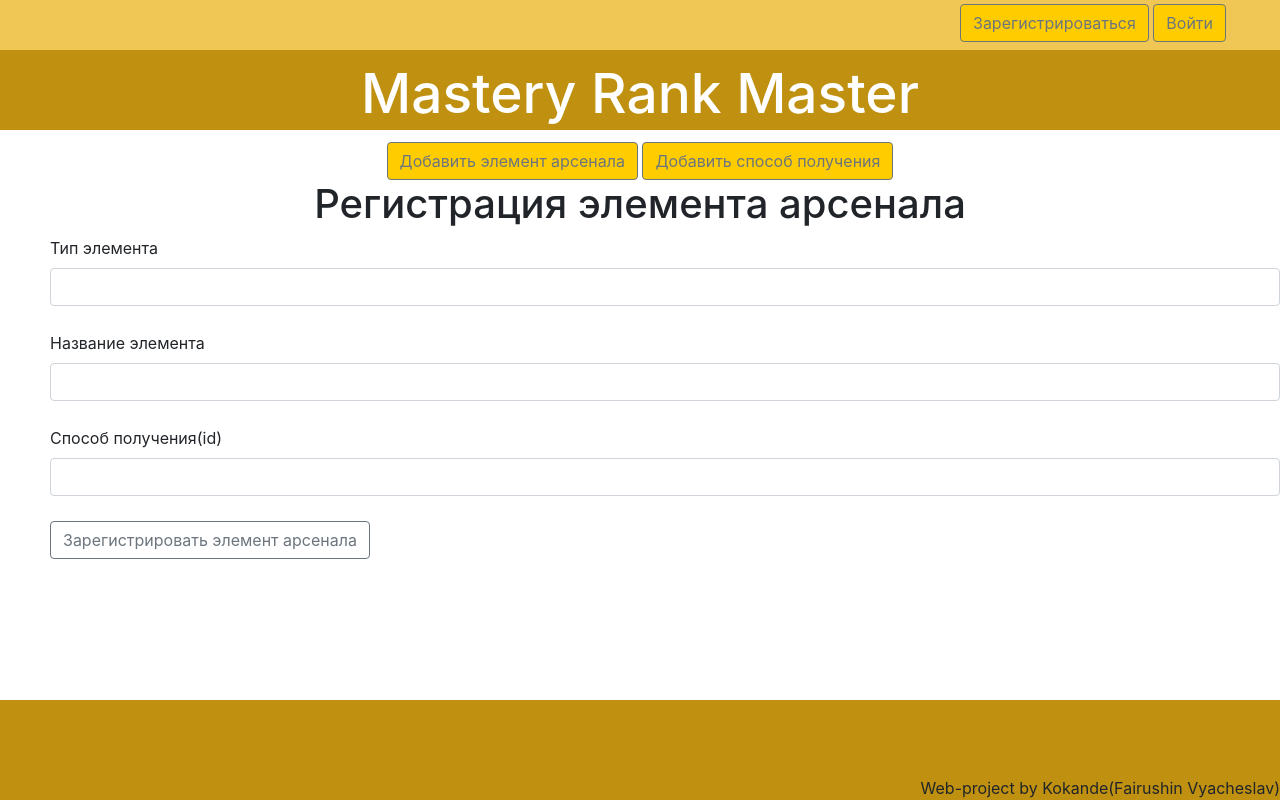
After one commit to Kokande/WEB-project-yan, a Flask app: template templates/moder_item.html in a window 1280 px wide. The commit adds this page. Run offline with Flask 2, Linux system fonts and the light colour scheme; the template is opened without the code that fills it: values that come from a table or form of the project are taken from there, others are empty; some libraries are stand-ins or nearby versions.

Commit message:
Added moderator status + db changes, also made non-functional db items registration forms for moderators

```diff
--- a/data/__all_models.py
+++ b/data/__all_models.py
@@ -1 +1 @@
-from . import *
+from . import user, arsenal, obtaining
--- a/main.py
+++ b/main.py
@@ -20,6 +20,36 @@ login_manager.init_app(app)
 def load_user(user_id):
     session = db_session.create_session()
     return session.query(User).get(user_id)
+
+
+@app.route('/moder_tools')
+def moderator_page():
+    if not current_user.is_authenticated and not current_user.moderator:
+        return redirect('/')
+    return render_template('moder_tools.html', title='Модерация')
+
+
+@app.route('/moder_tools/add_item', methods=['GET', 'POST'])
+def moderator_page_item():
+    if not current_user.is_authenticated and not current_user.moderator:
+        return redirect('/')
+    form = AddItemForm()
+    return render_template('moder_item.html', title='Модерация', form=form)
+
+
+@app.route('/moder_tools/add_method', methods=['GET', 'POST'])
+def moderator_page_method():
+    if not current_user.is_authenticated and not current_user.moderator:
+        return redirect('/')
+    form = AddMethodForm()
+    return render_template('moder_method.html', title='Модерация', form=form)
+
+
+@app.route('/redact_arsenal', methods=['GET', 'POST'])
+def load_redactor():
+    if not current_user.is_authenticated:
+        return redirect('/')
+    return render_template('redact_arsenal.html', title='Редактор')
 
 
 @app.route('/logout')
@@ -46,13 +76,38 @@ def login():
 
 @app.route("/")
 def index():
-    return render_template("main.html", title="Welcome!")
+    owned = None
+    if current_user.is_authenticated:
+        session = db_session.create_session()
+        owned = [int(i) for i in
+                 session.query(User).filter(User.id == current_user.id).first().owned.split()]
+    return render_template("main.html", title="Welcome!", owned=owned)
 
 
 @app.route("/register", methods=['GET', 'POST'])
 def register():
     form = RegisterForm()
-    return render_template("register.html", form=form)
+    if form.validate_on_submit():
+        if form.password.data != form.password2.data:
+            return render_template('register.html', title='Регистрация',
+                                   form=form,
+                                   message="Пароли не совпадают")
+        session = db_session.create_session()
+        if session.query(User).filter(User.email == form.email.data).first():
+            return render_template('register.html', title='Регистрация',
+                                   form=form,
+                                   message="Такой пользователь уже есть")
+        user = User()
+        user.rank = form.rank.data
+        user.name = form.name.data
+        user.email = form.email.data
+        user.nick = form.nick.data
+        user.set_password(form.password.data)
+        user.owned = ''
+        session.add(user)
+        session.commit()
+        return redirect('/login')
+    return render_template("register.html", form=form, title='Регистрация')
 
 
 class LoginForm(FlaskForm):
@@ -72,5 +127,19 @@ class RegisterForm(FlaskForm):
     submit = SubmitField('Зарегистрироваться')
 
 
+class AddItemForm(FlaskForm):
+    wtype = StringField('Тип элемента', validators=[DataRequired()])
+    name = StringField('Название элемента', validators=[DataRequired()])
+    obtaining = StringField('Способ получения(id)', validators=[DataRequired()])
+    submit = SubmitField('Зарегистрировать элемент арсенала')
+
+
+class AddMethodForm(FlaskForm):
+    mtype = StringField('Тип элемента', validators=[DataRequired()])
+    name = StringField('Название элемента', validators=[DataRequired()])
+    submit = SubmitField('Зарегистрировать способ получения')
+
+
 if __name__ == '__main__':
+    db_session.global_init("db/profiles.sqlite")
     app.run()
--- a/requirements.txt
+++ b/requirements.txt
@@ -4,3 +4,4 @@ flask-wtf
 flask_ngrok
 flask-login
 wtforms
+werkzeug
--- a/templates/base.html
+++ b/templates/base.html
@@ -13,22 +13,29 @@
 <body>
     <nav class="top-button">
         {% if current_user.is_authenticated %}
-                <a href="/logout">{{ current_user.name }}</a>
+                <a class="button btn btn btn-outline-secondary"
+                   href="/logout" style="margin-left: 90%;">{{ current_user.nick }}</a>
             {% else %}
                 <p>
-                    <a class="button btn btn btn-outline-secondary" style="margin-left: 75%;" href="/register">Зарегистрироваться</a>
-                    <a class="button btn btn btn-outline-secondary" href="/login">Войти</a>
+                    <a class="button btn btn btn-outline-secondary"
+                       style="margin-left: 75%;" href="/register">Зарегистрироваться</a>
+                    <a class="button btn btn btn-outline-secondary"
+                       href="/login">Войти</a>
                 </p>
             {% endif %}
     </nav>
     <header>
-        <h1 class="top">Master Rank Master</h1>
+        <h1 class="top">Mastery Rank Master</h1>
     </header>
     <main class="pageContentWrapper">
         {% block content %}
         {% endblock %}
     </main>
     <footer>
+        {% if current_user.moderator %}
+            <a class="button btn btn btn-outline-secondary"
+               href="/moder_tools">Добавить предметы в БД</a>
+        {% endif %}
         <p class="credits">Web-project by Kokande(Fairushin Vyacheslav)</p>
     </footer>
 </body>
--- a/templates/login.html
+++ b/templates/login.html
@@ -2,6 +2,9 @@
 
 {% block content %}
     <h1 style="color: green; margin-left:40px;">Авторизация</h1>
+    {% if message %}
+        <div class="alert alert-danger" role="alert">{{ message }}</div>
+    {% endif %}
     <form action="" method="post" style="margin-left: 30px;">
         {{ form.hidden_tag() }}
         <p>
@@ -23,7 +26,6 @@
             {% endfor %}
         </p>
         <p>{{ form.remember_me() }} {{ form.remember_me.label }}</p>
-        <p>{{ form.submit(type="submit", class="btn btn btn-outline-secondary") }}</p>
-        <div>{{ message }}</div>
+        <p>{{ form.submit(type="submit", class="btn btn-outline-secondary") }}</p>
     </form>
 {% endblock %}
--- /dev/null
+++ b/templates/moder_item.html
@@ -0,0 +1,36 @@
+{% extends 'moder_tools.html' %}
+
+{% block tools %}
+    <h1 class="top-text">Регистрация элемента арсенала</h1>
+    <form action="" method="post" style="margin-left: 30px;">
+        {{ form.hidden_tag() }}
+        <p class="form-unit">
+            {{ form.wtype.label }}<br>
+            {{ form.wtype(class="form-control") }}<br>
+            {% for error in form.wtype.errors %}
+                <div class="alert alert-danger" role="alert">
+                    {{ error }}
+                </div>
+            {% endfor %}
+        </p>
+        <p class="form-unit">
+            {{ form.name.label }}<br>
+            {{ form.name(class="form-control", type="name") }}<br>
+            {% for error in form.name.errors %}
+                <div class="alert alert-danger" role="alert">
+                    {{ error }}
+                </div>
+            {% endfor %}
+        </p>
+        <p class="form-unit">
+            {{ form.obtaining.label }}<br>
+            {{ form.obtaining(class="form-control") }}<br>
+            {% for error in form.obtaining.errors %}
+                <div class="alert alert-danger" role="alert">
+                    {{ error }}
+                </div>
+            {% endfor %}
+        </p>
+        <p class="form-unit">{{ form.submit(type="submit", class="btn btn-outline-secondary") }}</p>
+    </form>
+{% endblock %}
--- /dev/null
+++ b/templates/moder_tools.html
@@ -0,0 +1,10 @@
+{% extends 'base.html' %}
+
+{% block content %}
+    <div style="text-align:center;">
+        <a class="button btn btn btn-outline-secondary" href="/moder_tools/add_item">Добавить элемент арсенала</a>
+        <a class="button btn btn btn-outline-secondary" href="/moder_tools/add_method">Добавить способ получения</a>
+    </div>
+    {% block tools %}
+    {% endblock %}
+{% endblock %}
--- /dev/null
+++ b/templates/redact_arsenal.html
@@ -0,0 +1,5 @@
+{% extends 'base.html' %}
+
+{% block content %}
+    <h1 class="top-text">Редактируйте Арсенал!</h1>
+{% endblock %}
--- a/templates/register.html
+++ b/templates/register.html
@@ -2,6 +2,9 @@
 
 {% block content %}
     <h1 style="margin-left:10px; color: red;"><i>Регистрация</i></h1>
+    {% if message %}
+        <div class="alert alert-danger" role="alert">{{ message }}</div>
+    {% endif %}
     <form action="" method="post">
         {{ form.hidden_tag() }}
         {{ form.csrf_token }}
@@ -61,7 +64,6 @@
                 </p>
             {% endfor %}
         </p>
-    <p class="form-unit">{{ form.submit(type="submit", class="btn btn btn-outline-secondary") }}</p>
-    {{message}}
+        <p class="form-unit">{{ form.submit(type="submit", class="btn btn-outline-secondary") }}</p>
     </form>
 {% endblock %}
```
Also changed, not shown: data/arsenal.py (added, +17 -0 lines), data/obtaining.py (added, +15 -0 lines), data/user.py (+16 -1 lines), templates/main.html (+17 -2 lines), templates/moder_method.html (added, +27 -0 lines). Lines whose indentation alone changed are shown as unchanged.
